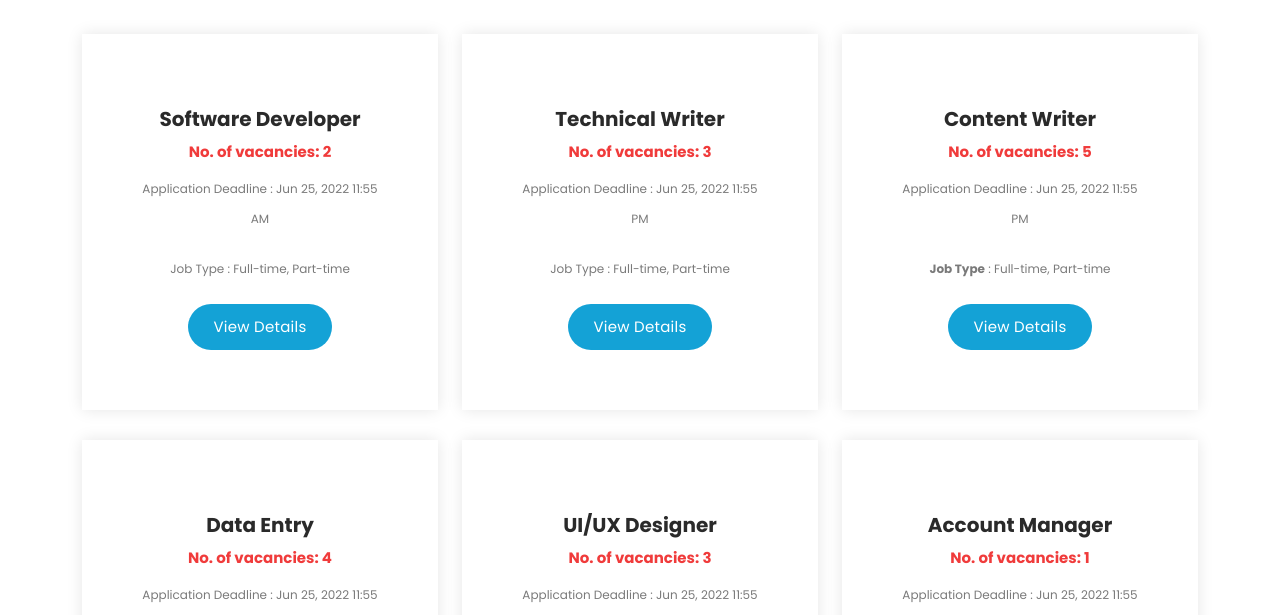
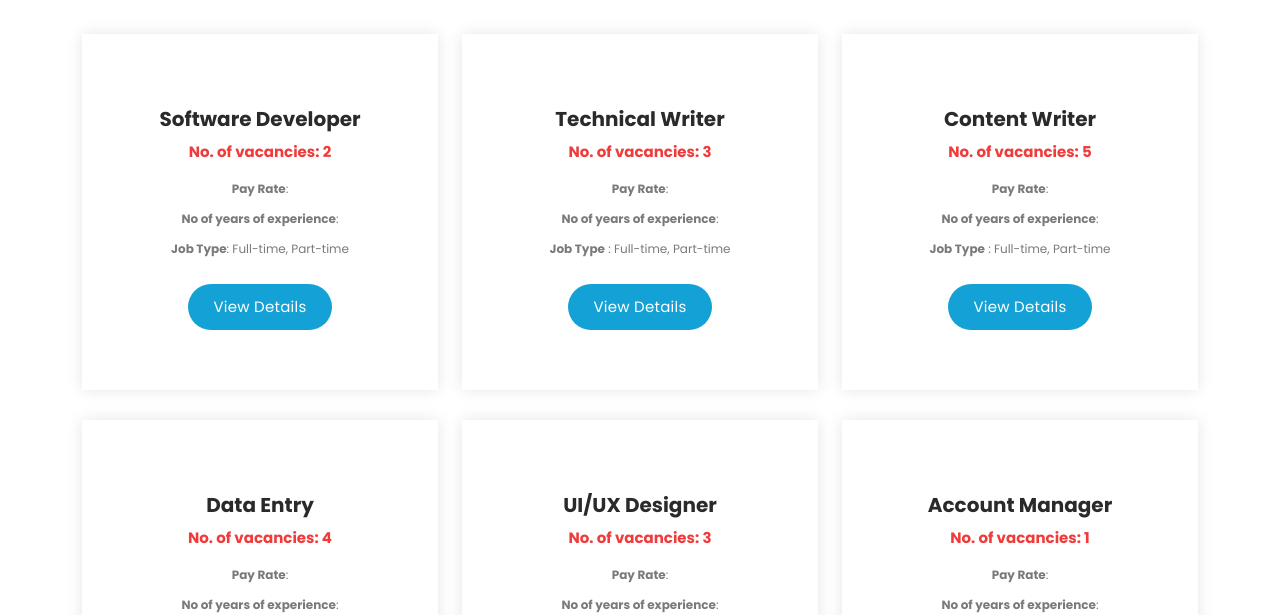
Before and after one commit to sshreeya1/HighOnTech, a plain HTML site: page career.html in a window 1280 px wide. Shown: the part 185-800 px from the top of the page. Drawn offline with Linux system fonts and the light colour scheme.

Commit message:
job requirements are added

```diff
--- a/assets/css/templatemo-onix-digital.css
+++ b/assets/css/templatemo-onix-digital.css
@@ -230,6 +230,7 @@ body {
   border-radius: 23px;
   letter-spacing: 0.25px;
   transition: all .3s;
+  margin-top: 30px;
 }
 
 .main-blue-button-hover a:hover {
@@ -1477,7 +1478,7 @@ height: auto;
   display: block;
   font-size: 12px;
   color: #7a7a7a;
-  margin-bottom: 20px;
+  margin-bottom: -10px;
   margin-top: 10px;
 }
 
--- a/career.html
+++ b/career.html
@@ -87,8 +87,9 @@
           <div class="boxs first-item">
             <h4>Software Developer </h4>
             <span>No. of vacancies: 2</span>
-           <p>Application Deadline :  Jun 25, 2022 11:55 AM</p>
-           <p>Job Type : Full-time, Part-time</p>
+            <p><b>Pay Rate</b>: </p>
+            <p><b>No of years of experience</b>:</p>
+           <p><b>Job Type</b>: Full-time, Part-time</p>
             <div class="main-blue-button-hover">
               <a href="#">View Details</a>
             </div>
@@ -99,8 +100,9 @@
 
             <h4>Technical Writer</h4>
             <span>No. of vacancies: 3</span>
-            <p>Application Deadline :  Jun 25, 2022 11:55 PM</p>
-            <p>Job Type : Full-time, Part-time</p>
+            <p><b>Pay Rate</b>: </p>
+            <p><b>No of years of experience</b>:</p>
+            <p><b>Job Type</b> : Full-time, Part-time</p>
             <div class="main-blue-button-hover">
               <a href="#">View Details</a>
             </div>
@@ -111,7 +113,8 @@
 
             <h4>Content Writer</h4>
             <span>No. of vacancies: 5</span>
-            <p>Application Deadline :  Jun 25, 2022 11:55 PM</p>
+            <p><b>Pay Rate</b>: </p>
+            <p><b>No of years of experience</b>:</p>
             <p><b>Job Type</b> : Full-time, Part-time</p>
             <div class="main-blue-button-hover">
               <a href="#">View Details</a>
@@ -125,7 +128,8 @@
           <div class="boxs first-item">
             <h4>Data Entry </h4>
             <span>No. of vacancies: 4</span>
-           <p>Application Deadline :  Jun 25, 2022 11:55 PM</p>
+            <p><b>Pay Rate</b>: </p>
+            <p><b>No of years of experience</b>:</p>
            <p><b>Job Type</b> : Full-time, Part-time</p>
             <div class="main-blue-button-hover">
               <a href="#">View Details</a>
@@ -137,7 +141,8 @@
 
             <h4>UI/UX Designer </h4>
             <span>No. of vacancies: 3</span>
-            <p>Application Deadline :  Jun 25, 2022 11:55 PM</p>
+            <p><b>Pay Rate</b>: </p>
+            <p><b>No of years of experience</b>:</p>
             <p> <b>Job Type</b> : Full-time, Part-time</p>
             <div class="main-blue-button-hover">
               <a href="#">View Details</a>
@@ -149,7 +154,8 @@
 
             <h4>Account Manager</h4>
             <span>No. of vacancies: 1</span>
-            <p>Application Deadline :  Jun 25, 2022 11:55 PM</p>
+            <p><b>Pay Rate</b>: </p>
+            <p><b>No of years of experience</b>:</p>
             <p><b>Job Type</b> : Full-time, Part-time</p>
             <div class="main-blue-button-hover">
               <a href="#">View Details</a>
```
